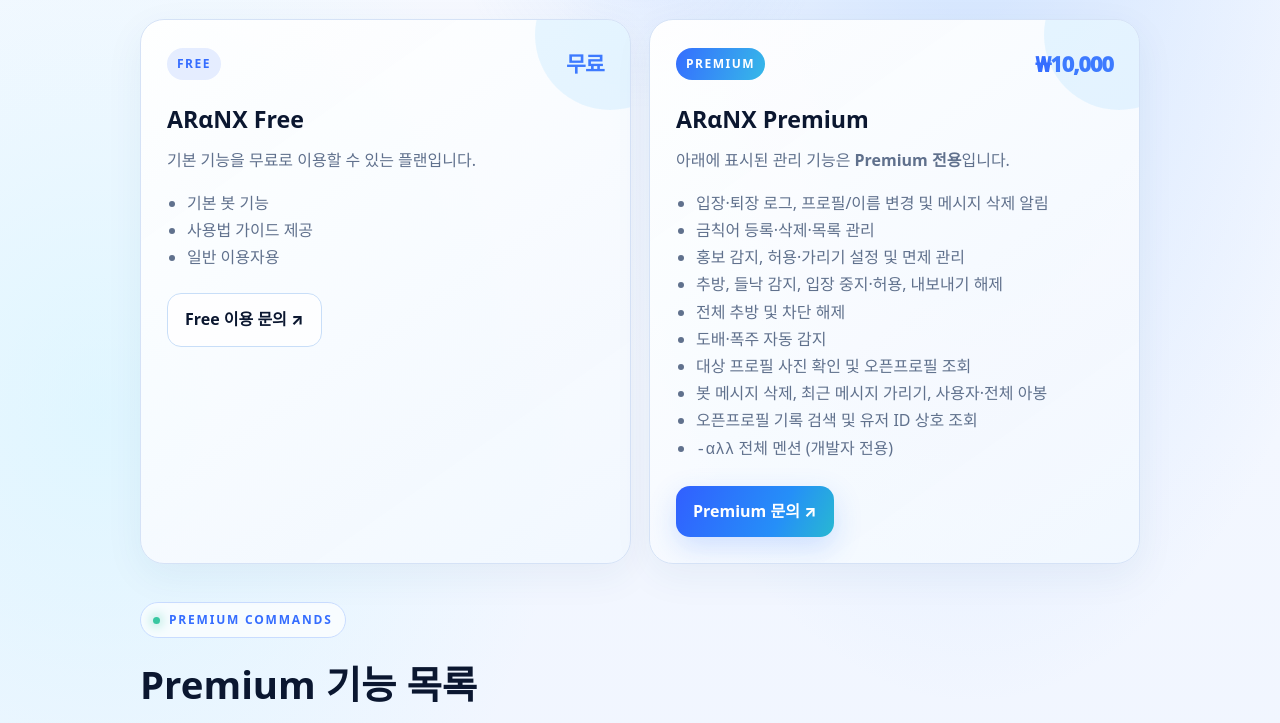
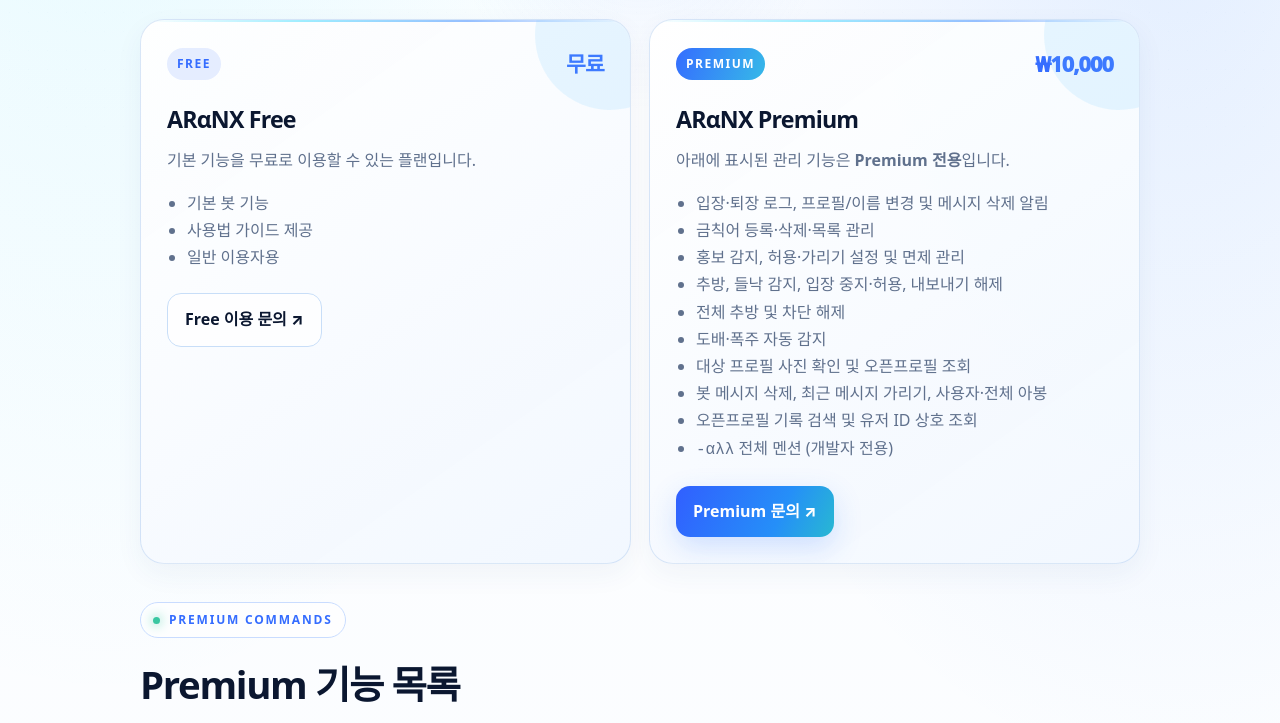
Before and after one commit to leedo2441-lgtm/aranx-status-site, a plain HTML site: page bot-types.html in a window 1280 px wide. Shown: the part 358-1081 px from the top of the page. Drawn offline with nearby package versions, Linux system fonts and the light colour scheme.

Commit message:
Polish ARαNX site visuals with subtle gradients and card effects

```diff
--- a/bot-types.html
+++ b/bot-types.html
@@ -20,6 +20,29 @@
 @media(prefers-reduced-motion:reduce){body:after{display:none}.tap-ripple{display:none}a,button,.card,.panel,.plan-card,.btn{transition:none!important}}
 
 .feature-list{display:grid;grid-template-columns:repeat(2,minmax(0,1fr));gap:14px;margin:20px 0 26px}.feature-group{border:1px solid #d5e2f6;border-radius:18px;padding:19px;background:linear-gradient(145deg,#ffffffef,#f1f7ffed);box-shadow:0 8px 24px #1b4a8109;transition:transform .18s,border-color .18s,box-shadow .18s}.feature-group:active{transform:scale(.99);border-color:#8bbaff}.feature-group h3{font-size:1.02rem;margin:0 0 9px}.feature-group p{color:var(--muted);margin:7px 0 0;overflow-wrap:anywhere}.feature-group code{display:inline-block;margin:2px 2px 2px 0;padding:2px 6px;border-radius:6px;background:#e7efff;color:#244fbb;font-size:.88em;white-space:normal}.premium-details{padding:8px 0 22px}.premium-details .sub{line-height:1.8}@media(max-width:650px){.feature-list{grid-template-columns:1fr}}
+
+/* ARαNX visual polish */
+:root{--arx-blue:#267cff;--arx-cyan:#36d9ff;--arx-ink:#10213b}
+html{scroll-behavior:smooth;scroll-padding-top:88px}
+body{background-image:radial-gradient(ellipse at 8% 0%,rgba(54,217,255,.13),transparent 34%),radial-gradient(ellipse at 92% 12%,rgba(38,124,255,.12),transparent 32%),linear-gradient(180deg,rgba(255,255,255,.55),rgba(244,249,255,.72))}
+::selection{background:rgba(54,160,255,.24);color:#10213b}
+body:before{content:"";position:fixed;inset:0;pointer-events:none;z-index:-1;background-image:radial-gradient(rgba(48,111,190,.13) .7px,transparent .7px);background-size:19px 19px;mask-image:linear-gradient(to bottom,black,transparent 82%);opacity:.36}
+a,button,.btn{transition:transform .22s ease,box-shadow .22s ease,filter .22s ease}
+a:hover,button:hover,.btn:hover{filter:saturate(1.12)}
+.card,.panel,.plan-card{position:relative;isolation:isolate;overflow:hidden;border-color:rgba(111,160,220,.24);box-shadow:0 10px 28px rgba(30,75,130,.055),inset 0 1px rgba(255,255,255,.82);transition:transform .24s ease,box-shadow .24s ease,border-color .24s ease}
+.card:before,.panel:before,.plan-card:before{content:"";position:absolute;inset:0 0 auto;height:2px;background:linear-gradient(90deg,transparent,var(--arx-cyan),var(--arx-blue),transparent);opacity:.48;pointer-events:none}
+.card:hover,.panel:hover,.plan-card:hover{transform:translateY(-3px);border-color:rgba(38,124,255,.36);box-shadow:0 16px 34px rgba(30,75,130,.11),inset 0 1px rgba(255,255,255,.9)}
+h1,h2,h3{letter-spacing:-.035em;text-wrap:balance}
+h1{ text-shadow:0 5px 24px rgba(38,124,255,.09)}
+nav a{border-radius:12px;transition:background .2s ease,color .2s ease,transform .2s ease}
+nav a:hover{background:rgba(38,124,255,.075)}
+button:focus-visible,a:focus-visible{outline:3px solid rgba(54,160,255,.65);outline-offset:3px}
+hr{border:0;height:1px;background:linear-gradient(90deg,transparent,rgba(100,150,210,.3),transparent)}
+::-webkit-scrollbar{width:10px}
+::-webkit-scrollbar-track{background:#f2f7ff}
+::-webkit-scrollbar-thumb{background:linear-gradient(var(--arx-cyan),var(--arx-blue));border:3px solid #f2f7ff;border-radius:99px}
+@media(prefers-reduced-motion:reduce){html{scroll-behavior:auto}.card,.panel,.plan-card,a,button,.btn{transition:none}.card:hover,.panel:hover,.plan-card:hover{transform:none}}
+
 </style><script>window.MathJax={tex:{inlineMath:[["\\(","\\)"]] },options:{skipHtmlTags:["script","noscript","style","textarea","pre","code"]}};</script><script defer src="https://cdn.jsdelivr.net/npm/mathjax@3/es5/tex-chtml.js"></script></head><body><header><div class="wrap nav"><a class="brand" href="index.html">AR<span class="alpha">α</span>NX <span class="version">\(-\omega\)</span></a><nav><a href="index.html">홈</a><a href="bot-types.html" aria-current="page">봇 종류</a><a href="status.html">실시간 상태</a><a href="usage.html">사용법</a><a href="terms.html">이용약관</a><a href="https://open.kakao.com/o/piE6UKQi" target="_blank" rel="noopener">설치 방 ↗</a><a href="https://open.kakao.com/me/aranxdev" target="_blank" rel="noopener">개발자 ↗</a></nav></div></header>
 <main class="wrap"><div class="hero"><div class="eyebrow">CHOOSE YOUR PLAN</div><h1>봇 <span class="gradient">종류</span></h1><p class="sub">원하는 이용 방식에 맞춰 Free 또는 Premium을 선택하세요.</p></div>
 <div class="grid"><article class="card"><div class="plan-top"><span class="plan-badge">FREE</span><span class="plan-price">무료</span></div><h2>ARαNX Free</h2><p>기본 기능을 무료로 이용할 수 있는 플랜입니다.</p><ul class="plan-list"><li>기본 봇 기능</li><li>사용법 가이드 제공</li><li>일반 이용자용</li></ul><a class="btn" href="https://open.kakao.com/o/piE6UKQi" target="_blank" rel="noopener">Free 이용 문의 ↗</a></article>
```
